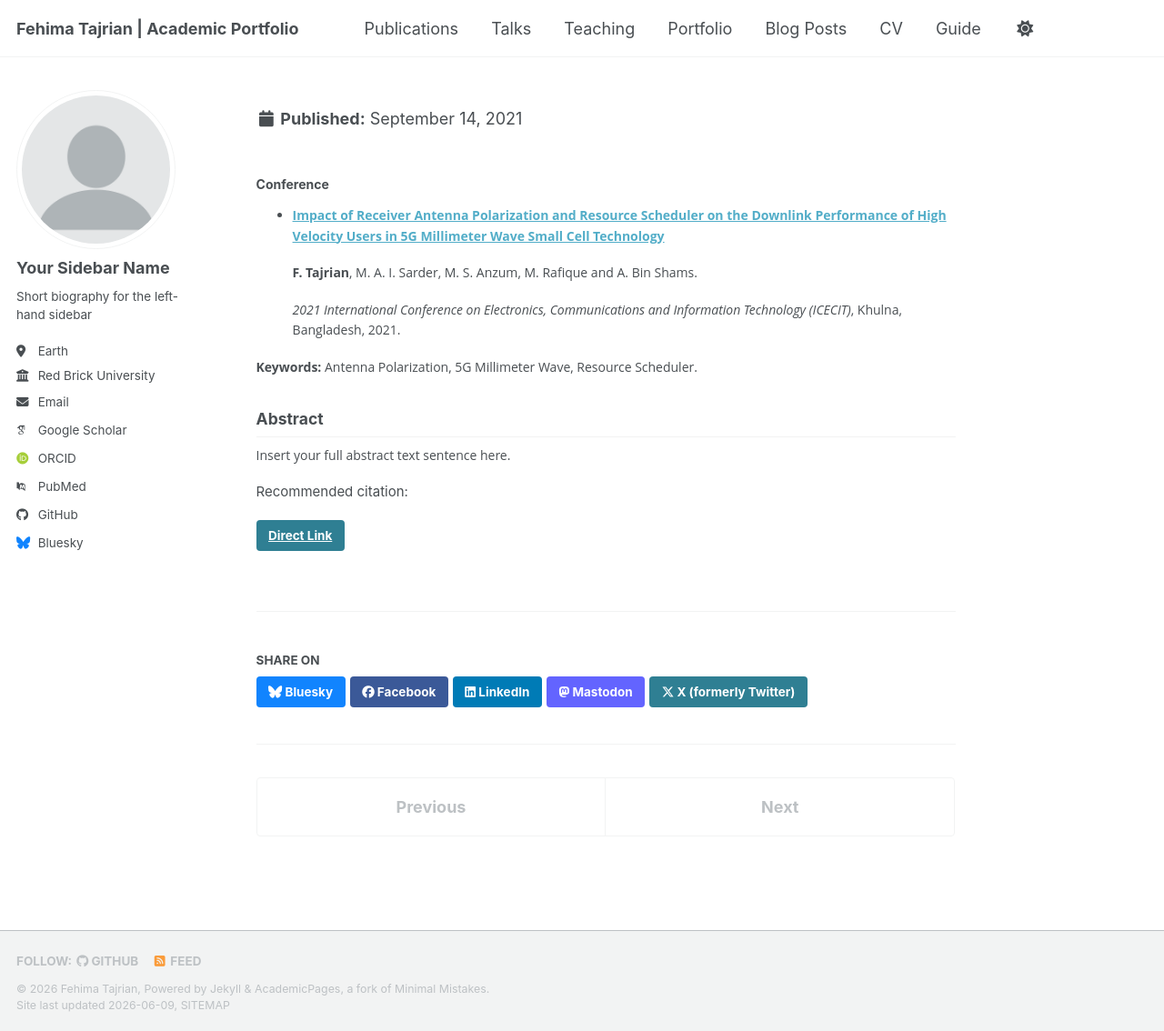
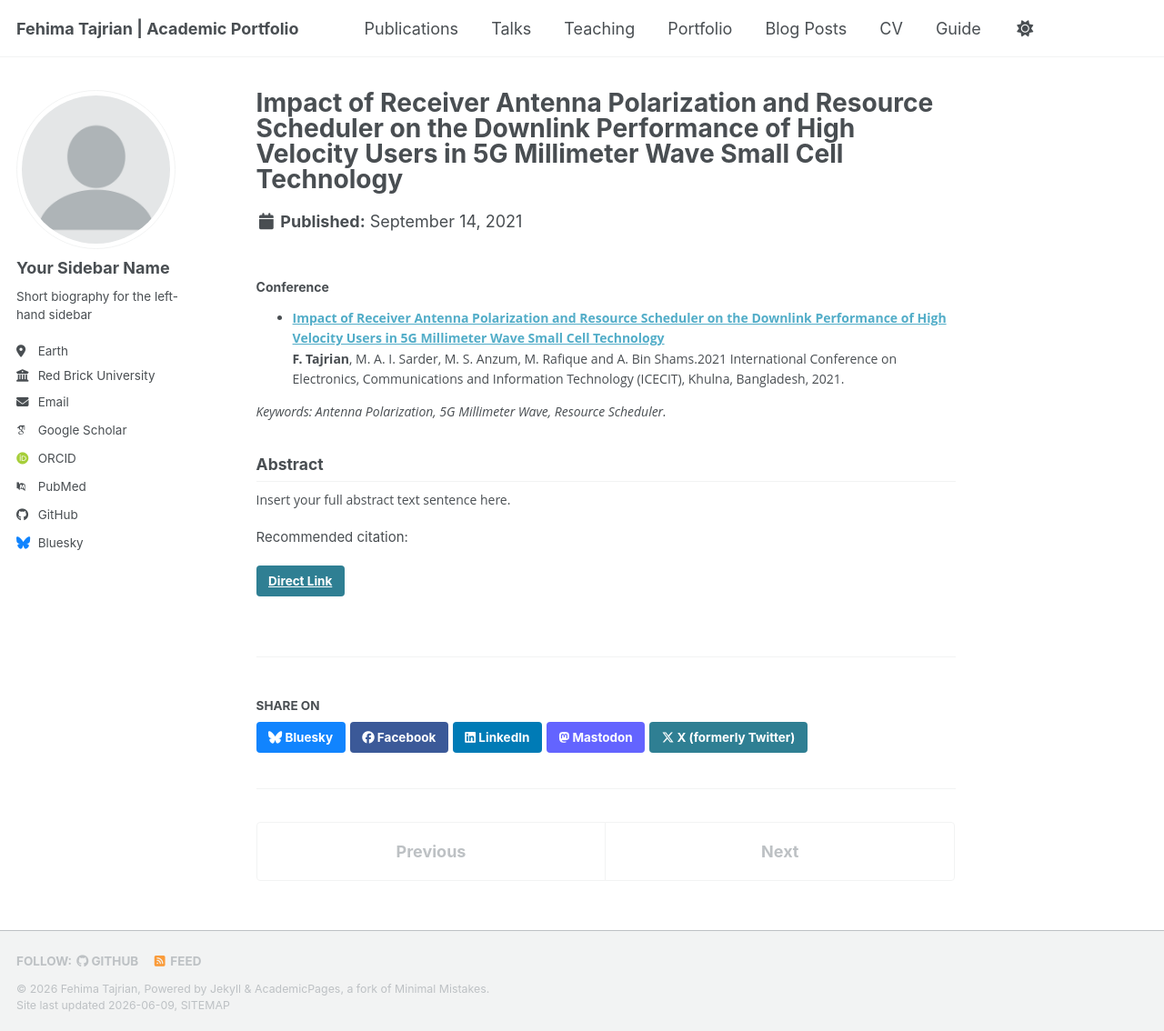
Before and after one commit to fehimatajrian/fehimatajrian.github.io, a Jekyll site: the page built from _publications/2021-09-14-5g-mmwave-antenna-polarization.md, in a window 1280 px wide and 1134 px high. Shown: the whole window at 91% size. Built offline with Jekyll 4.4.1, drawn with Linux system fonts in a browser that asks for light colours; some web fonts are replaced; a script bundle is joined from its source files by our own code; library files that are not in the unit come from our copies; part of the change alters nothing that is shown.

Commit message:
Update 2021-09-14-5g-mmwave-antenna-polarization.md

```diff
--- a/_publications/2021-09-14-5g-mmwave-antenna-polarization.md
+++ b/_publications/2021-09-14-5g-mmwave-antenna-polarization.md
@@ -1,5 +1,5 @@
 ---
-title: ""
+title: "Impact of Receiver Antenna Polarization and Resource Scheduler on the Downlink Performance of High Velocity Users in 5G Millimeter Wave Small Cell Technology"
 collection: publications
 permalink: /publication/2021-5g-mmwave-antenna-polarization
 date: 2021-09-14
@@ -12,13 +12,10 @@ citation: ""
 
 ### Conference
 
-- **[Impact of Receiver Antenna Polarization and Resource Scheduler on the Downlink Performance of High Velocity Users in 5G Millimeter Wave Small Cell Technology](https://doi.org/10.1109/ICECIT54077.2021.9641400)**
+* **[Impact of Receiver Antenna Polarization and Resource Scheduler on the Downlink Performance of High Velocity Users in 5G Millimeter Wave Small Cell Technology](https://doi.org/10.1109/ICECIT54077.2021.9641400)**<br>
+**F. Tajrian**, M. A. I. Sarder, M. S. Anzum, M. Rafique and A. Bin Shams.2021 International Conference on Electronics, Communications and Information Technology (ICECIT), Khulna, Bangladesh, 2021.
 
-  **F. Tajrian**, M. A. I. Sarder, M. S. Anzum, M. Rafique and A. Bin Shams.
-
-  *2021 International Conference on Electronics, Communications and Information Technology (ICECIT)*, Khulna, Bangladesh, 2021.
-
-**Keywords:** Antenna Polarization, 5G Millimeter Wave, Resource Scheduler.
+_Keywords: Antenna Polarization, 5G Millimeter Wave, Resource Scheduler._
 
 ## Abstract
 Insert your full abstract text sentence here.
```
